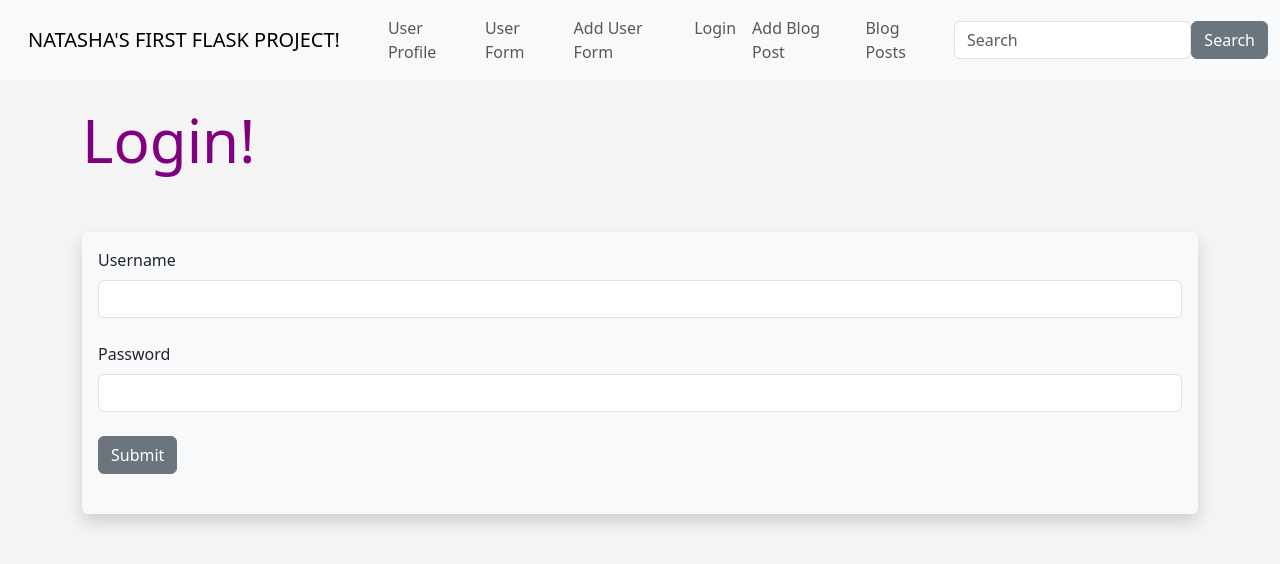
After one commit to Beloved6883/flask_project_tutorial, a Flask app: page /login in a window 1280 px wide. The commit adds this page. Shown: the top 564 px of the page. Run offline with Flask 3, Linux system fonts and the light colour scheme.

Commit message:
Add login feature

```diff
--- a/hello.py
+++ b/hello.py
@@ -9,6 +9,7 @@ import os
 from werkzeug.security import generate_password_hash, check_password_hash
 from datetime import date
 from wtforms.widgets import TextArea
+from flask_login import UserMixin, login_user, LoginManager, login_required, logout_user, current_user
 
 
 # Create a Flask instance
@@ -30,6 +31,54 @@ db = SQLAlchemy(app)
 
 # Migrate app with database
 migrate = Migrate(app, db)
+
+# Flask_Login stuff
+login_manager = LoginManager()
+login_manager.init_app(app)
+login_manager.login_view = 'login'
+
+@login_manager.user_loader
+def load_user(user_id):
+   return Users.query.get(int(user_id))
+
+# Create Login Form
+class LoginForm(FlaskForm):
+   username = StringField("Username", validators=[DataRequired()])
+   password = PasswordField("Password", validators=[DataRequired()])
+   submit = SubmitField("Submit")
+
+# Create Login Page
+@app.route('/login', methods =["GET","POST"])
+def login():
+   form = LoginForm()
+   if form.validate_on_submit():
+      user = Users.query.filter_by(username=form.username.data).first()
+      if user:
+         # Check the password hash
+         if check_password_hash(user.password_hash, form.password.data):
+            login_user(user)
+            flash("Login Successful!")
+            return redirect(url_for('dashboard'))
+         else:
+            flash("Wrong password. Try Again.")
+      else:
+         flash("That user does not exist! Try Again.")
+
+   return render_template('login.html', form=form)
+
+# Create logout function
+@app.route('/logout', methods=["GET", "POST"])
+@login_required
+def logout():
+   logout_user
+   flash("You have been logged out. Thanks for stopping by!")
+   return redirect(url_for('login'))
+
+# Create Dashboard Page
+@app.route('/dashboard', methods =["GET","POST"])
+@login_required
+def dashboard():
+   return render_template('dashboard.html')
 
 # Create a Blog Post mode
 class Posts(db.Model):
@@ -143,9 +192,10 @@ def get_current_date():
    # return {"Date": date.today()}
 
 
-#Create a Model
-class Users(db.Model):
+#Create a Datebase Model
+class Users(db.Model, UserMixin):
    id = db.Column(db.Integer, primary_key=True)
+   username = db.Column(db.String(20), nullable = False, unique = True)
    name = db.Column(db.String(200), nullable=False)
    email = db.Column(db.String(120), nullable=False, unique=True)
    date_added = db.Column(db.DateTime, default=datetime.now)
@@ -203,6 +253,7 @@ class PasswordForm(FlaskForm):
 
 class UserForm(FlaskForm):
    name = StringField("Name", validators=[DataRequired()])
+   username = StringField("Username", validators=[DataRequired()])
    email = StringField("Email address", validators=[DataRequired()])
    favorite_color = StringField("Favorite Color")
    password_hash = PasswordField('Password',validators=[DataRequired(), EqualTo('password_hash2', message='Password Must Match!')])
@@ -257,7 +308,7 @@ def add_user():
          # Hash password
          hashed_pw = generate_password_hash(form.password_hash.data, "pbkdf2")
          user = Users(name=form.name.data, email = form.email.data, favorite_color = form.favorite_color.data,
-                      password_hash = hashed_pw)
+                      password_hash = hashed_pw, username = form.username.data)
          db.session.add(user)
          db.session.commit()
       name =form.name.data
@@ -265,6 +316,7 @@ def add_user():
       form.email.data = ""
       form.favorite_color.data = ""
       form.password_hash.data = ""
+      form.username.data = ""
       flash("User Added Sucessfully!")
    our_users = Users.query.order_by(Users.date_added)
    return render_template("add_user.html", form=form,
--- /dev/null
+++ b/templates/login.html
@@ -0,0 +1,36 @@
+{% extends 'base.html' %}
+
+{% block content%}
+
+{% for message in get_flashed_messages() %}
+
+    <div class="alert alert alert-success alert-dismissible fade show" role="alert">
+        {{ message }}
+        <button type="button" class="btn-close" data-bs-dismiss="alert" aria-label="Close"></button>
+    </div>
+
+{% endfor %}
+
+
+    <h1>Login!</h1>
+
+    <br/><br/>
+
+<div class="shadow p-3 mb-5 bg-body-tertiary rounded">
+    <form method ="POST">
+        {{ form.hidden_tag() }}
+        {{ form.username.label(class="form-label") }}
+        {{ form.username(class="form-control") }}
+        <br/>
+        {{ form.password.label(class="form-label") }}
+        {{ form.password(class="form-control") }}
+        <br/>
+
+        {{ form.submit(class="btn btn-secondary") }}
+
+
+    </form>
+
+<br/>
+
+{% endblock %}
--- a/templates/navbar.html
+++ b/templates/navbar.html
@@ -19,6 +19,9 @@
             <a class="nav-link" href="{{ url_for('add_user') }}">Add User Form</a>
           </li>
           <li class="nav-item">
+            <a class="nav-link" href="{{ url_for('login') }}">Login</a>
+          </li>
+          <li class="nav-item">
             <a class="nav-link" href="{{ url_for('add_post') }}">Add Blog Post</a>
           </li>
           <li class="nav-item">
```
Also changed, not shown: migrations/versions/7dca7633f636_added_username.py (added, +34 -0 lines), templates/add_user.html (+12 -1 lines), templates/dashboard.html (added, +24 -0 lines).
